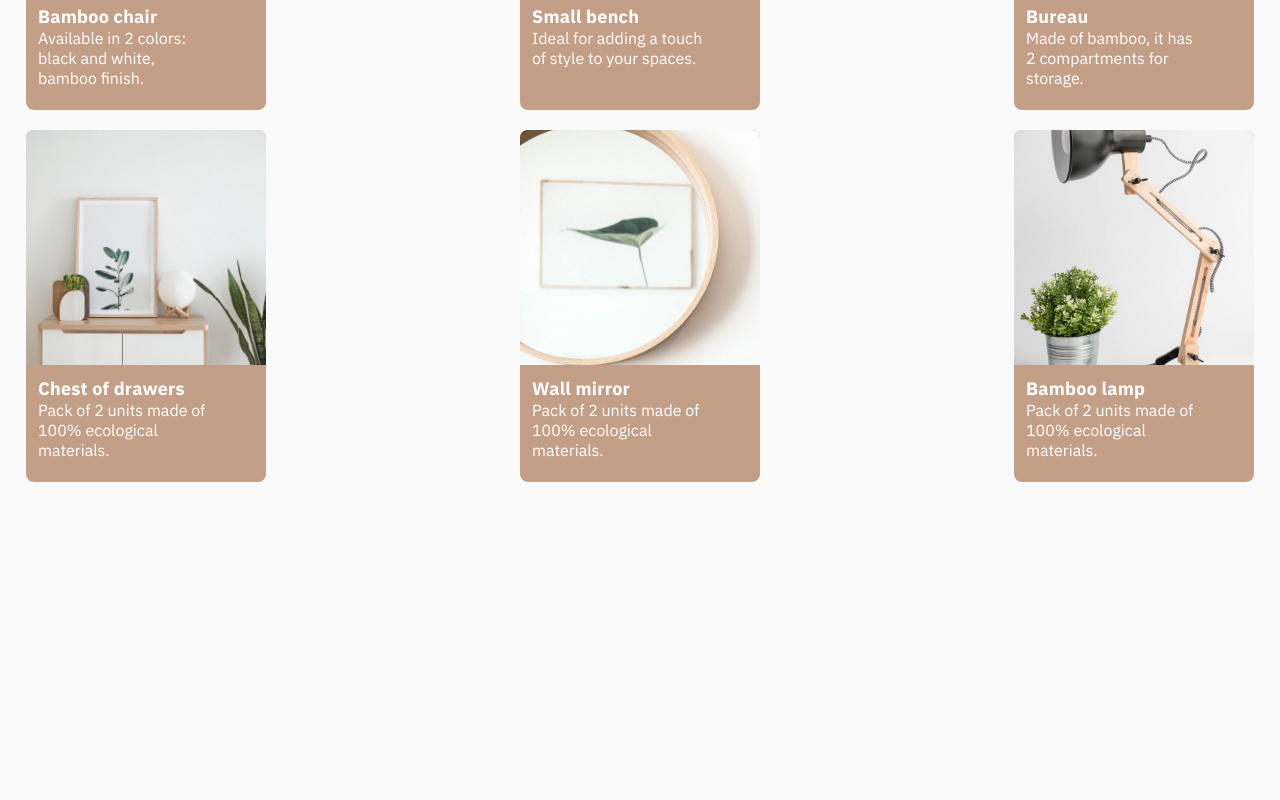
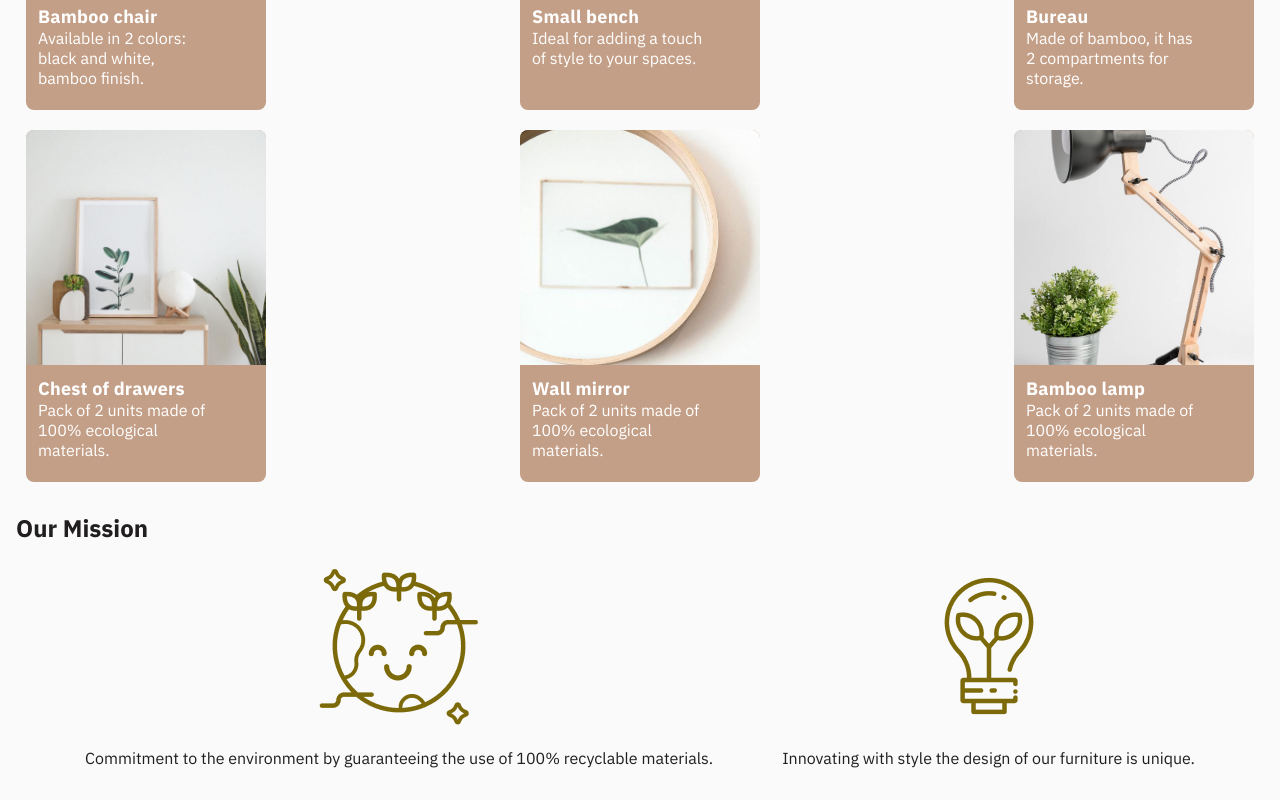
Before and after one commit to karoldeveloper/ecostore, a website: page index.html in a window 1280 px wide. Shown: the part 1849-2649 px from the top of the page. Before the commit the page ends 2357 px from the top, so only its background shows below. Drawn offline with Linux system fonts and the light colour scheme.

Commit message:
added our mission section

```diff
--- a/index.html
+++ b/index.html
@@ -274,5 +274,20 @@
 
             </div>
     </section>
+    <section id="about">
+        <div class="">
+            <h2>Our Mission</h2>
+            <div class="mission-section">
+                <div class="earth">
+                    <img src="/assets/img/earth.png" alt="Earth Icon">
+                    <p>Commitment to the environment by guaranteeing the use of 100% recyclable materials.</p>
+                </div>
+                <div class="innovation">
+                    <img src="/assets/img/ecology.png" alt="Ecology Icon">
+                    <p>Innovating with style the design of our furniture is unique.</p>
+                </div>
+            </div>
+        </div>
+    </section>
 </body>
 </html>
--- a/scss/main.scss
+++ b/scss/main.scss
@@ -46,7 +46,13 @@ $layout-breakpoint-small: 480px;
         justify-content: space-between;
         column-gap: 6em;
     }
-  }
+
+    #about {
+        .mission-section {
+            @include flexCenter(row, space-evenly, center);
+        }
+    }
+  };
 
 // small screens
 
@@ -60,7 +66,7 @@ $layout-breakpoint-small: 480px;
 
 * {
     box-sizing: border-box;
-}
+};
 
 body {
     background-color: $primary-color;
@@ -126,12 +132,10 @@ header {
         svg {
             display: none;
         }
-        // @include flexCenter(row, center, center);
         display: flex;
         overflow-x: auto;
         overflow-y: hidden;
         white-space: nowrap;
-        overscroll-behavior: contain;
 
         .card-item {
             width: 15em;
@@ -139,30 +143,25 @@ header {
             margin: 10px;
             border-radius: 8px;
             display: inline-block;
-            // padding: 20px;
             color: white;
             background-color: $secondary-color;
 
-            .card-icon {
-                position: absolute;
-                // display: flex;
-                // justify-content: end;
-            }
+            // .card-icon {
+            //     // position: absolute;
+            //     // display: flex;
+            //     // justify-content: end;
+            // }
             .card-img {
                 height: 235px;
                 width: 100%;
-                // background-image: url(/assets/img/products/toothbrush.jpg);
                 background-position: center;
                 background-size: cover;
                 background-repeat: no-repeat;
                 border-radius: 8px 8px 0 0;
 
                 img {
-                    // width: 50%;
-                    // height: 12.6em;
                     height: 180px;
                     width: 100%;
-
                 }
             }
 
@@ -187,13 +186,8 @@ header {
                         font-size: medium;
                     }
                 }
-                .card-button {
-
-                }
-
             }
         }
-
     }
 }
 
@@ -202,3 +196,11 @@ header {
         background-color: $tertiary-color;
     }
 }
+
+#about {
+    .mission-section {
+        // @include flexCenter(column, center, center);
+        margin: auto;
+        text-align: center;
+    }
+}
```
Also changed, not shown: css/main.css, 1 other file.
